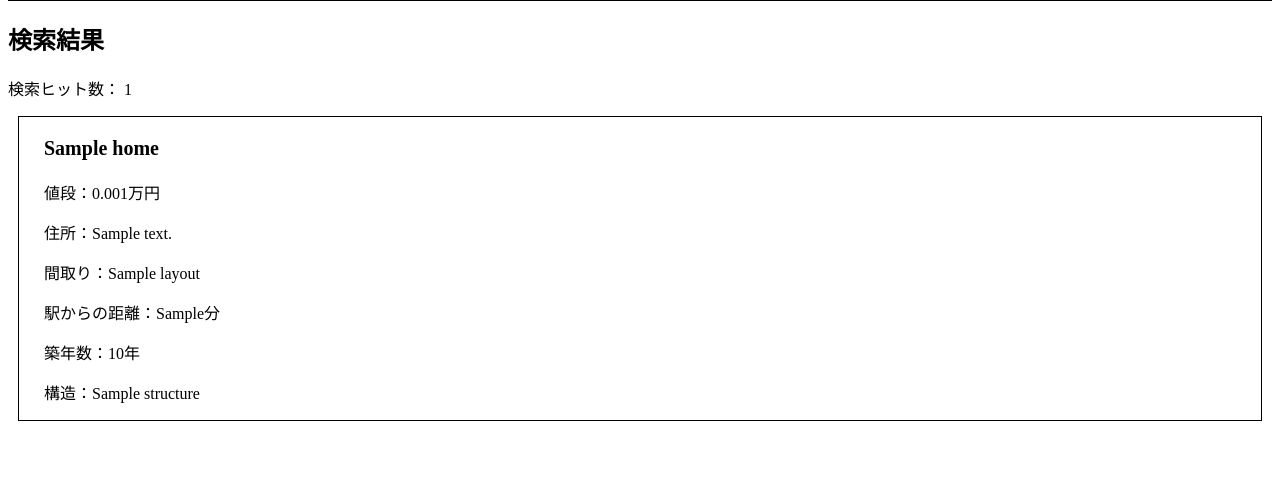
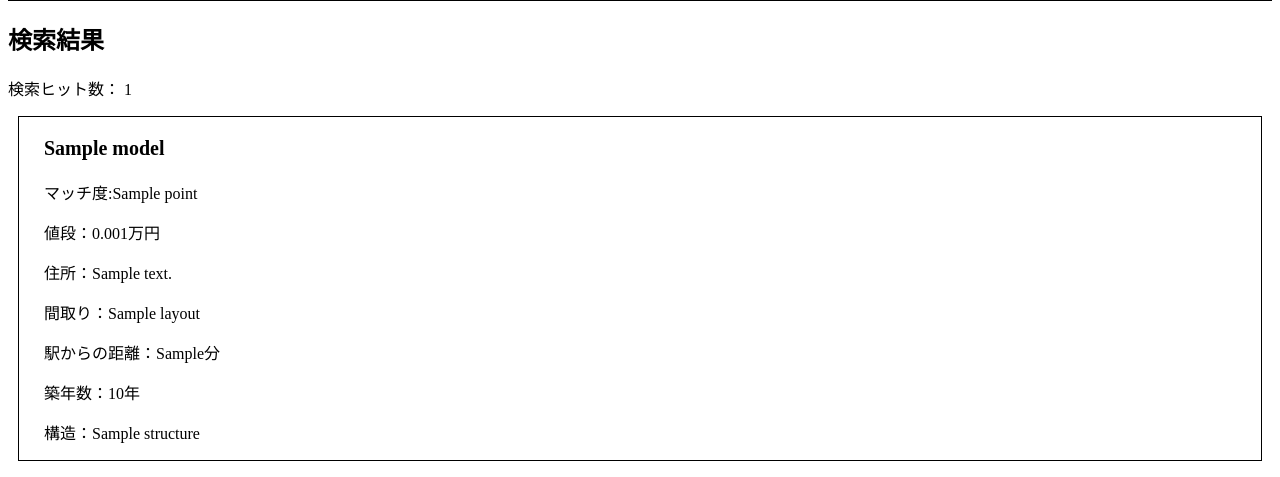
Before and after one commit to jo-315/search_demo, a Flask app: template src/templates/index.html in a window 1280 px wide. Shown: the part 537-1014 px from the top of the page. Before the commit the page ends 958 px from the top, so only its background shows below. Run offline with Flask 2, Linux system fonts and the light colour scheme; the template is opened without the code that fills it: most values are stand-ins (such as "Sample title", 1, 10 or a date in 2020).

Commit message:
set point hash type

```diff
--- a/src/main.py
+++ b/src/main.py
@@ -20,7 +20,7 @@ def post():
     address = request.form.get('address')
     layout = request.form.getlist('layout')
     structure = request.form.getlist('structure')
-    homes = Home.query.filter(
+    result_homes = Home.query.filter(
         or_(
             Home.name == name,
             and_(
@@ -30,9 +30,15 @@ def post():
             )
         )
     ).all()
-    result_num = len(homes)
+    result_num = len(result_homes)
 
-    # あいまい検索 TODO
+    # あいまい検索
+    # hashに変換
+    homes = [{"model": home, "point": 0} for (home) in result_homes]
+
+    # 点数の高い順に上から表示できるようにする
+    homes = sorted(homes, key=lambda x: x["point"], reverse=True)
+
     return render_template("index.html", homes=homes, result_num=result_num)
 
 
--- a/src/templates/result.html
+++ b/src/templates/result.html
@@ -7,14 +7,15 @@
     <ul>
       {% for home in homes %}
       <li class="box">
-        <p class="result_item_name">{{home.name}}</p>
+        <p class="result_item_name">{{home['model'].name}}</p>
+        <p>マッチ度:{{home['point']}}</p>
         <div>
-          <p>値段：{{home.price/10000}}万円</p>
-          <p>住所：{{home.address}}</p>
-          <p>間取り：{{home.layout}}</p>
-          <p>駅からの距離：{{home.station_distance}}分</p>
-          <p>築年数：{{home.age}}年</p>
-          <p>構造：{{home.structure}}</p>
+          <p>値段：{{home['model'].price/10000}}万円</p>
+          <p>住所：{{home['model'].address}}</p>
+          <p>間取り：{{home['model'].layout}}</p>
+          <p>駅からの距離：{{home['model'].station_distance}}分</p>
+          <p>築年数：{{home['model'].age}}年</p>
+          <p>構造：{{home['model'].structure}}</p>
         </div>
       </li>
       {% endfor %}
```
